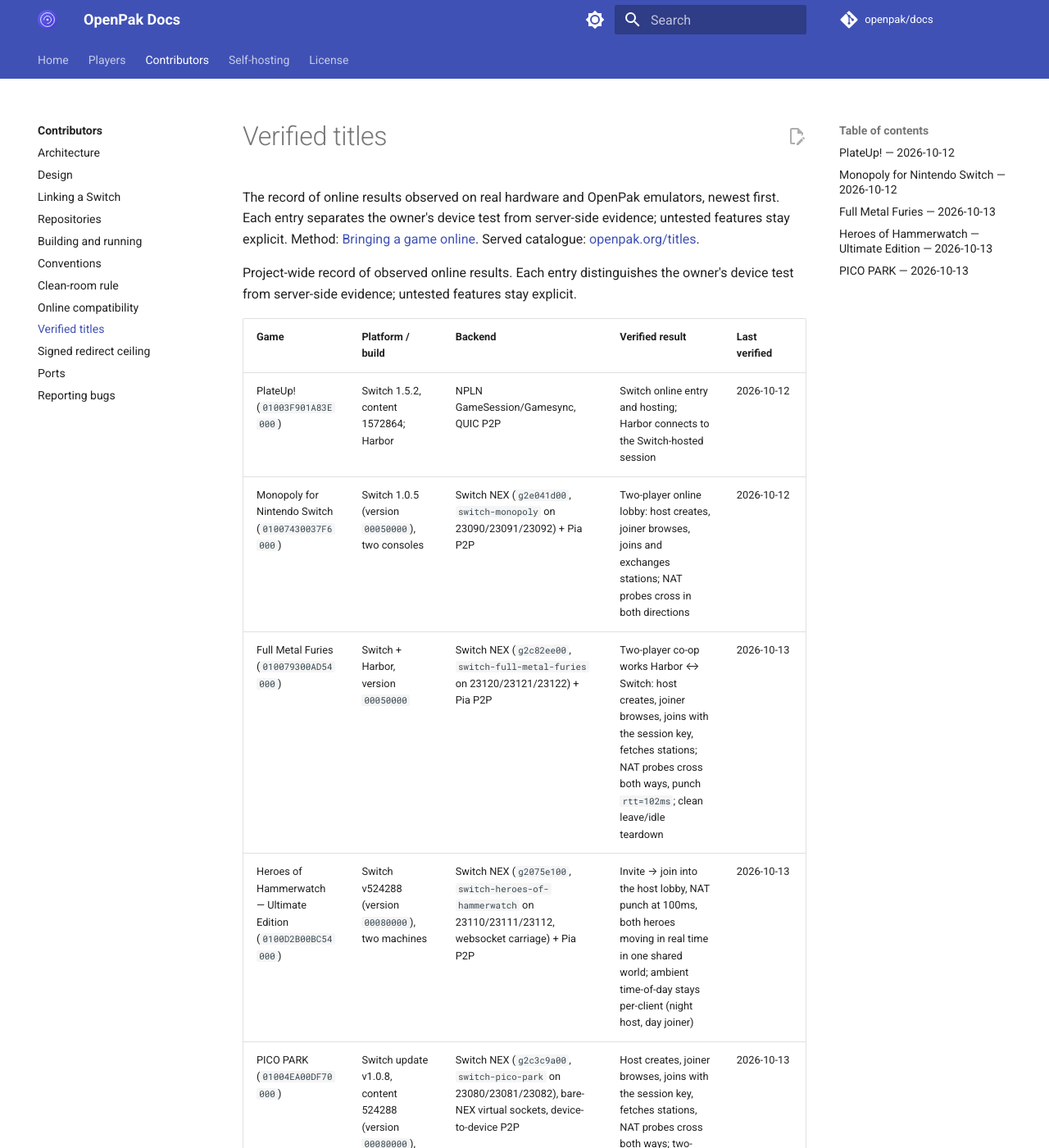
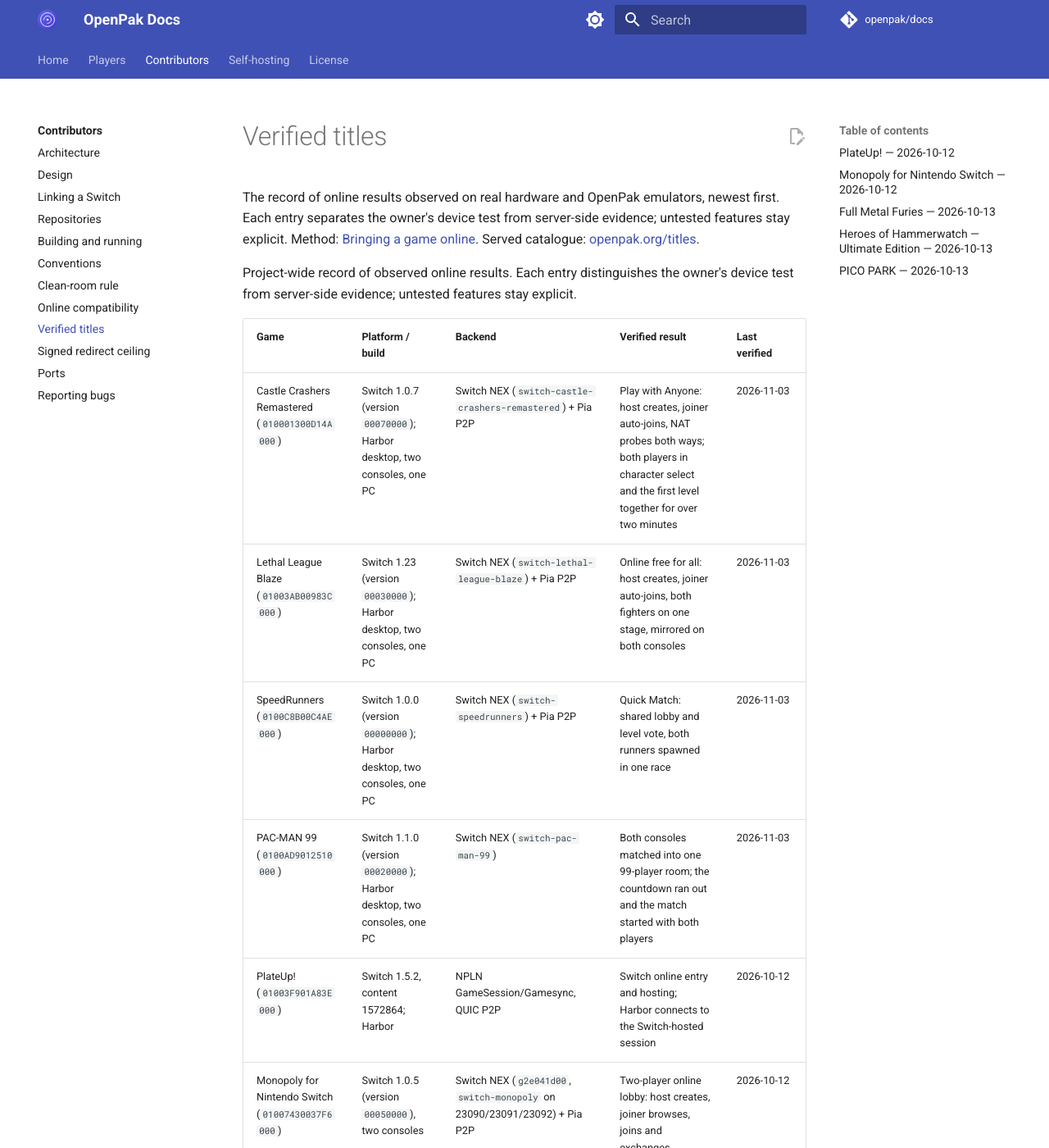
Before and after one commit to openpak/docs, an MkDocs documentation site: the page built from docs/contributors/verified-titles.md, in a window 1280 px wide and 1400 px high. Shown: the whole window at 82% size. Built offline with MkDocs 1.6.1 and Material for MkDocs 9.7.7, drawn with Linux system fonts in a browser that asks for light colours; comment, search, counter and statistics services are not loaded.

Commit message:
Verified titles: Castle Crashers, Lethal League Blaze, SpeedRunners, PAC-MAN 99 on Harbor

```diff
--- a/docs/contributors/verified-titles.md
+++ b/docs/contributors/verified-titles.md
@@ -7,6 +7,10 @@ owner's device test from server-side evidence; untested features stay explicit.
 
 | Game | Platform / build | Backend | Verified result | Last verified |
 | --- | --- | --- | --- | --- |
+| Castle Crashers Remastered (`010001300D14A000`) | Switch 1.0.7 (version `00070000`); Harbor desktop, two consoles, one PC | Switch NEX (`switch-castle-crashers-remastered`) + Pia P2P | Play with Anyone: host creates, joiner auto-joins, NAT probes both ways; both players in character select and the first level together for over two minutes | 2026-11-03 |
+| Lethal League Blaze (`01003AB00983C000`) | Switch 1.23 (version `00030000`); Harbor desktop, two consoles, one PC | Switch NEX (`switch-lethal-league-blaze`) + Pia P2P | Online free for all: host creates, joiner auto-joins, both fighters on one stage, mirrored on both consoles | 2026-11-03 |
+| SpeedRunners (`0100C8B00C4AE000`) | Switch 1.0.0 (version `00000000`); Harbor desktop, two consoles, one PC | Switch NEX (`switch-speedrunners`) + Pia P2P | Quick Match: shared lobby and level vote, both runners spawned in one race | 2026-11-03 |
+| PAC-MAN 99 (`0100AD9012510000`) | Switch 1.1.0 (version `00020000`); Harbor desktop, two consoles, one PC | Switch NEX (`switch-pac-man-99`) | Both consoles matched into one 99-player room; the countdown ran out and the match started with both players | 2026-11-03 |
 | PlateUp! (`01003F901A83E000`) | Switch 1.5.2, content 1572864; Harbor | NPLN GameSession/Gamesync, QUIC P2P | Switch online entry and hosting; Harbor connects to the Switch-hosted session | 2026-10-12 |
 | Monopoly for Nintendo Switch (`01007430037F6000`) | Switch 1.0.5 (version `00050000`), two consoles | Switch NEX (`g2e041d00`, `switch-monopoly` on 23090/23091/23092) + Pia P2P | Two-player online lobby: host creates, joiner browses, joins and exchanges stations; NAT probes cross in both directions | 2026-10-12 |
 | Full Metal Furies (`010079300AD54000`) | Switch + Harbor, version `00050000` | Switch NEX (`g2c82ee00`, `switch-full-metal-furies` on 23120/23121/23122) + Pia P2P | Two-player co-op works Harbor ↔ Switch: host creates, joiner browses, joins with the session key, fetches stations; NAT probes cross both ways, punch `rtt=102ms`; clean leave/idle teardown | 2026-10-13 |
```
